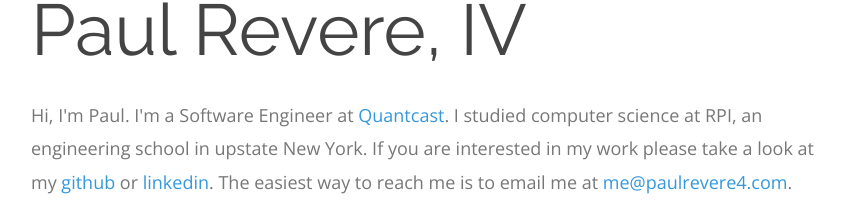
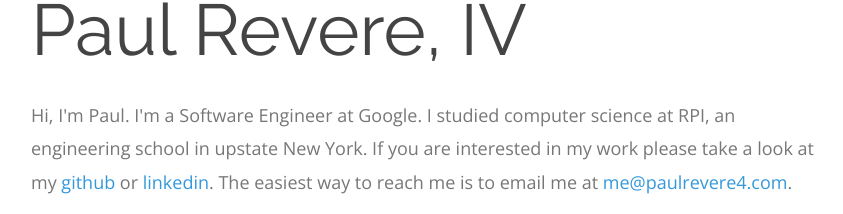
Before and after one commit to paulrevere4/paulrevere4.github.io, a plain HTML site: page index.html in a window 1280 px wide. Shown: the part 129-343 px from the top of the page, without its empty margins (209-1052 px from the left). Drawn offline with nearby package versions, Linux system fonts and the light colour scheme.

Commit message:
Update index.html

```diff
--- a/index.html
+++ b/index.html
@@ -27,7 +27,7 @@
 	<h1>Paul Revere, IV</h1>
 
 	<!-- Intro, contact, and resume -->
-	<p>Hi, I&#39;m Paul. I'm a Software Engineer at <a href="https://www.quantcast.com/">Quantcast</a>. I studied computer science at RPI, an engineering school in upstate New York. If you are interested in my work please take a look at my <a href="https://github.com/paulrevere4">github</a> or <a href="https://www.linkedin.com/in/paulrevere4">linkedin</a>. The easiest way to reach me is to email me at <a href="mailto:me@paulrevere4.com">me@paulrevere4.com</a>.
+	<p>Hi, I&#39;m Paul. I'm a Software Engineer at Google. I studied computer science at RPI, an engineering school in upstate New York. If you are interested in my work please take a look at my <a href="https://github.com/paulrevere4">github</a> or <a href="https://www.linkedin.com/in/paulrevere4">linkedin</a>. The easiest way to reach me is to email me at <a href="mailto:me@paulrevere4.com">me@paulrevere4.com</a>.
 
 	<!-- Lazy Footer -->
 	<p><br></p>
```
